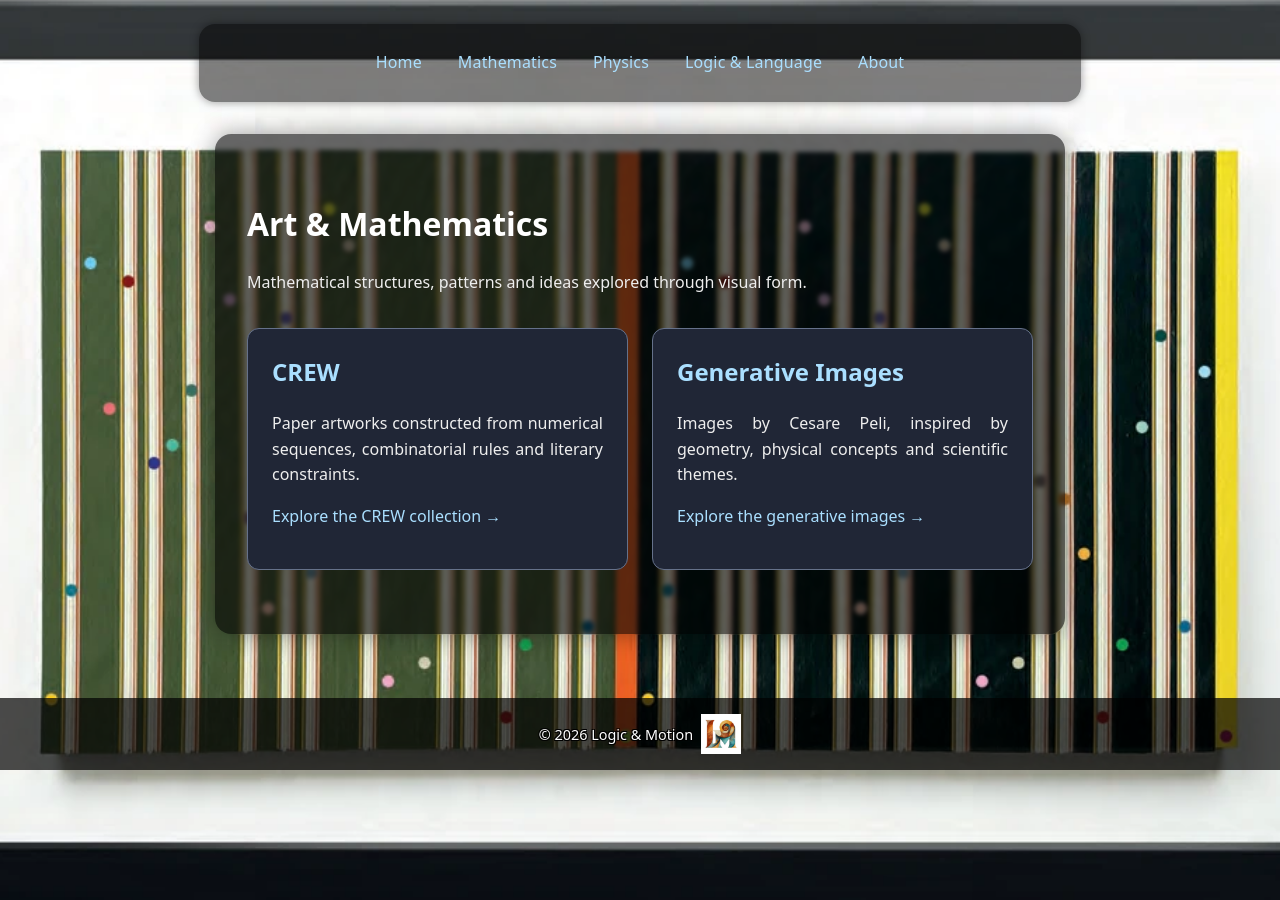
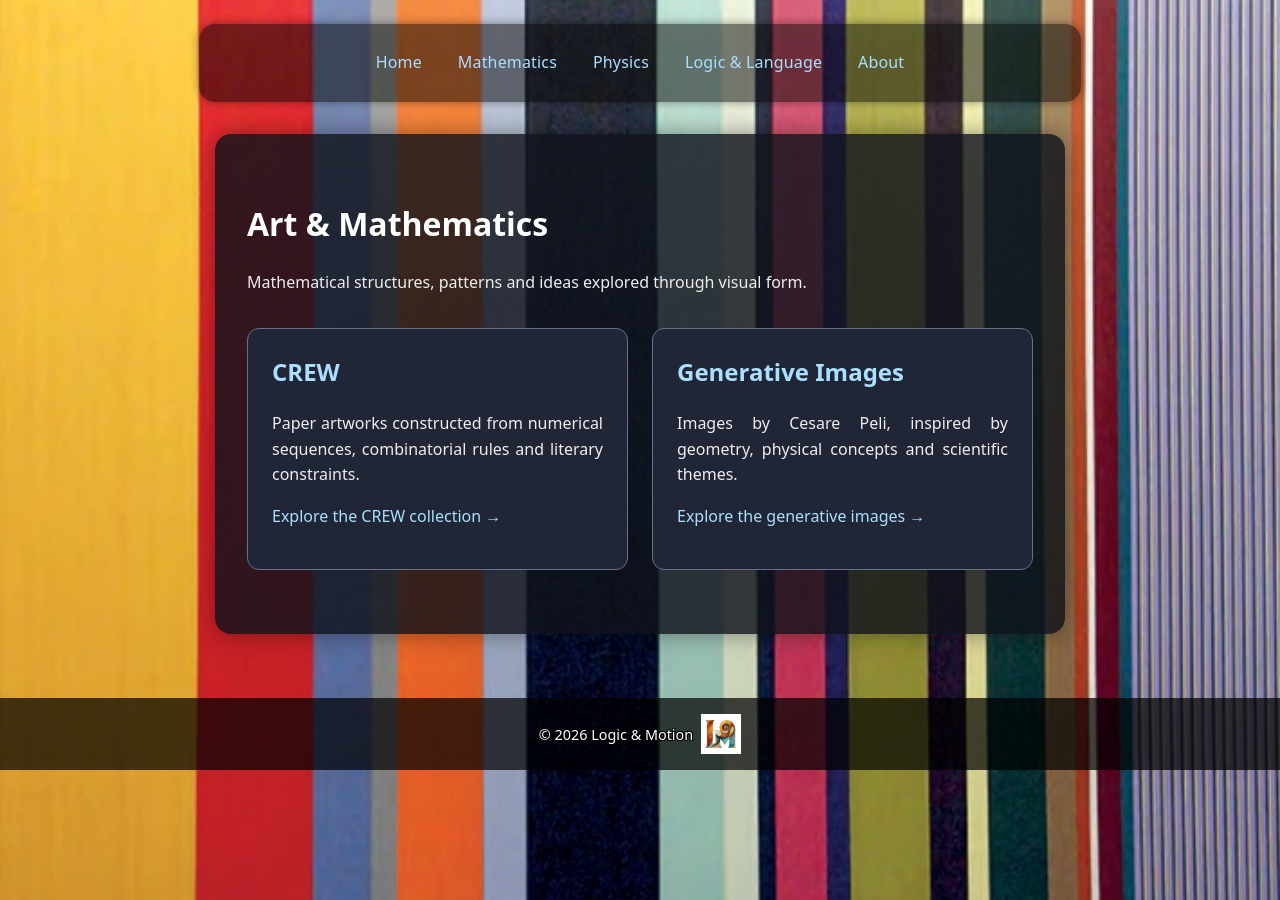
Before and after one commit to CesarePeli/Math_Physics_Logic, a Jekyll site: the page built from gallery/index.html, in a window 1280 px wide. Built offline with Jekyll 4.4.1, drawn with Linux system fonts in a browser that asks for light colours.

Commit message:
Replace gallery background with cropped Il grande C and remove backdrop blur

```diff
--- a/gallery/index.html
+++ b/gallery/index.html
@@ -3,10 +3,14 @@ layout: default
 title: Art & Mathematics
 seo_title: "Art & Mathematics: Collections and Artworks"
 permalink: /gallery/
-background_image: "/gallery-images/crew-linus-60-sally-30.webp"
 description: "Explore visual approaches to mathematical structures. Browse the collections, view individual artworks and read their mathematical explanations."
 last_modified_at: 2026-10-13
 ---
+
+<!-- Crop the photograph to the coloured artwork, excluding its white mount. -->
+<svg class="art-background" viewBox="160 118 710 540" preserveAspectRatio="xMidYMid slice" aria-hidden="true" focusable="false">
+  <image href="{{ '/gallery-images/crew-il-grande-c.webp' | relative_url }}" width="1034" height="800" />
+</svg>
 
 <h1>Art &amp; Mathematics</h1>
 <p>Mathematical structures, patterns and ideas explored through visual form.</p>
@@ -24,6 +28,10 @@ last_modified_at: 2026-10-13
   </section>
 </div>
 <style>
+body { isolation: isolate; background-color: #1c1f2b; }
+.art-background { position: fixed; inset: 0; width: 100%; height: 100%; z-index: -1; pointer-events: none; }
+main > .content-box { backdrop-filter: none; -webkit-backdrop-filter: none; background: rgba(15, 19, 27, 0.82); }
+
 .art-collections { display: grid; grid-template-columns: repeat(auto-fit, minmax(min(100%, 280px), 1fr)); gap: 1.5rem; margin: 2rem 0; }
 .art-collections section { padding: 1.5rem; border: 1px solid #65718a; border-radius: 0.75rem; background: #202636; }
 .art-collections h2 { margin-top: 0; }
```
